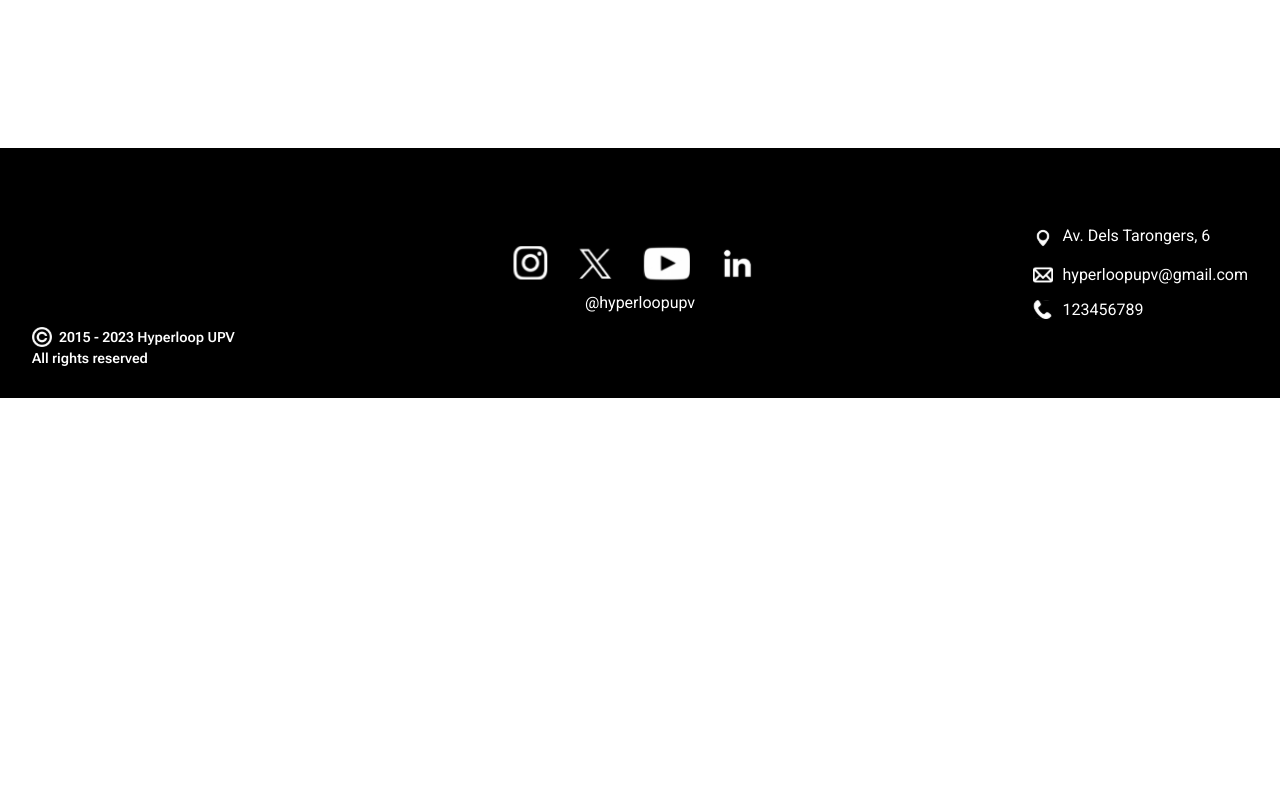
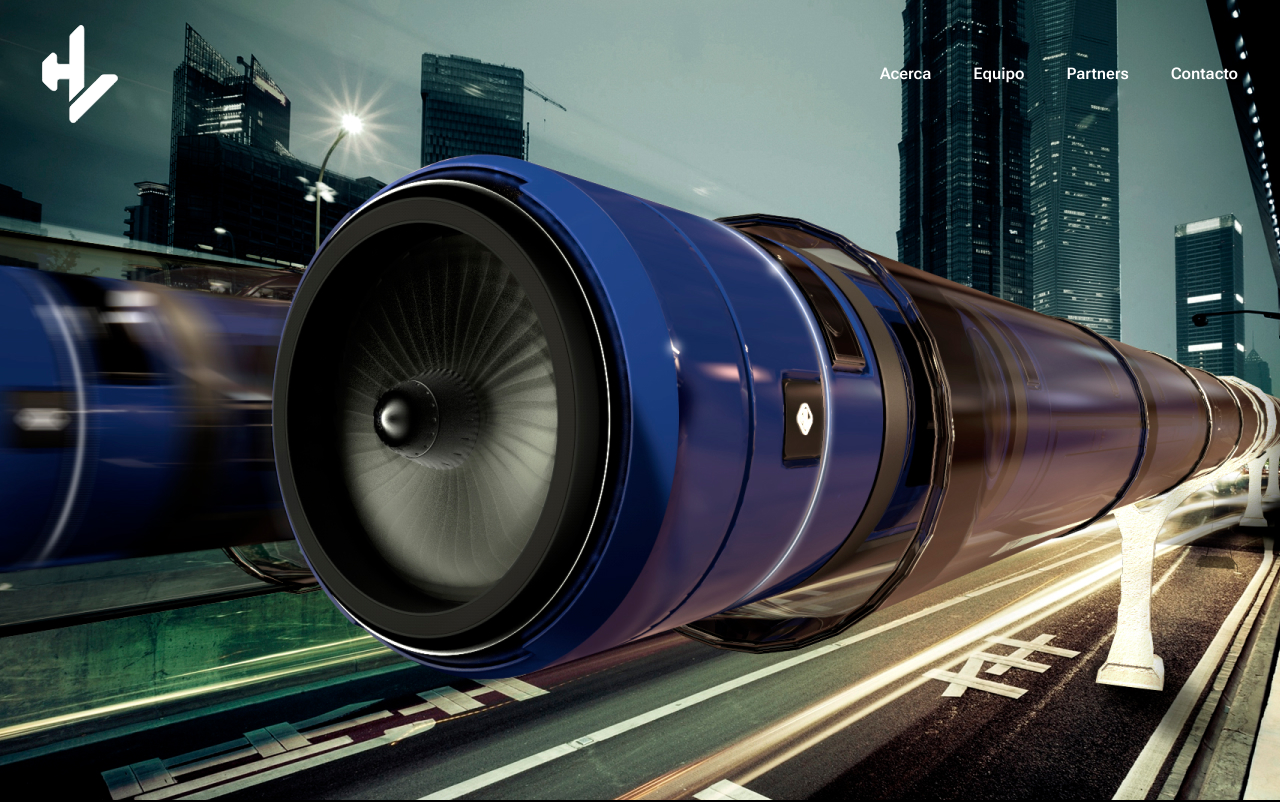
Before and after one commit to HyperloopUPV-H8/webpage, a React (Vite) app: page / in a window 1280 px wide. Shown: the top 802 px of the page. Built offline with nearby package versions, Linux system fonts and the light colour scheme.

Commit message:
start landing page

```diff
--- a/src/layout/Layout.tsx
+++ b/src/layout/Layout.tsx
@@ -1,4 +1,4 @@
-// import { Outlet } from "react-router-dom"
+import { Outlet } from "react-router-dom"
 import { Navbar } from "../layout"
 import { Footer } from "./Footer"
 
@@ -6,7 +6,9 @@ export const Layout = () => {
   return (
     <>
       <Navbar />
-      {/* <Outlet /> */}
+
+      <Outlet />
+
       <Footer />
     </>
   )
--- a/src/pages/LandingPage.tsx
+++ b/src/pages/LandingPage.tsx
@@ -1,6 +1,7 @@
 
 export const LandingPage = () => {
   return (
-    <div>LandingPage</div>
+    <section className="landing__section">
+    </section>
   )
 }
--- a/src/sass/app.scss
+++ b/src/sass/app.scss
@@ -1,3 +1,4 @@
 @import './components/index';
 @import './layout/index';
-@import './core/index'
+@import './core/index';
+@import './pages/index';
--- a/src/sass/layout/_navbar.scss
+++ b/src/sass/layout/_navbar.scss
@@ -1,7 +1,9 @@
 @use '../core/variables' as variables;
 
 .navbar {
+    width: 100%;
     display: flex;
+    position: fixed;
     align-items: center;
     justify-content: space-between;
     padding: 2.5rem 4.2rem;
--- a/src/sass/pages/_index.scss
+++ b/src/sass/pages/_index.scss
@@ -0,0 +1 @@
+@forward './landingpage'
--- /dev/null
+++ b/src/sass/pages/_landingpage.scss
@@ -0,0 +1,5 @@
+.landing__section {
+    width: 100%;
+    height: 100vh;
+    background-image: url(../../assets/backgrounds/landing-1.jpeg);
+}
```
